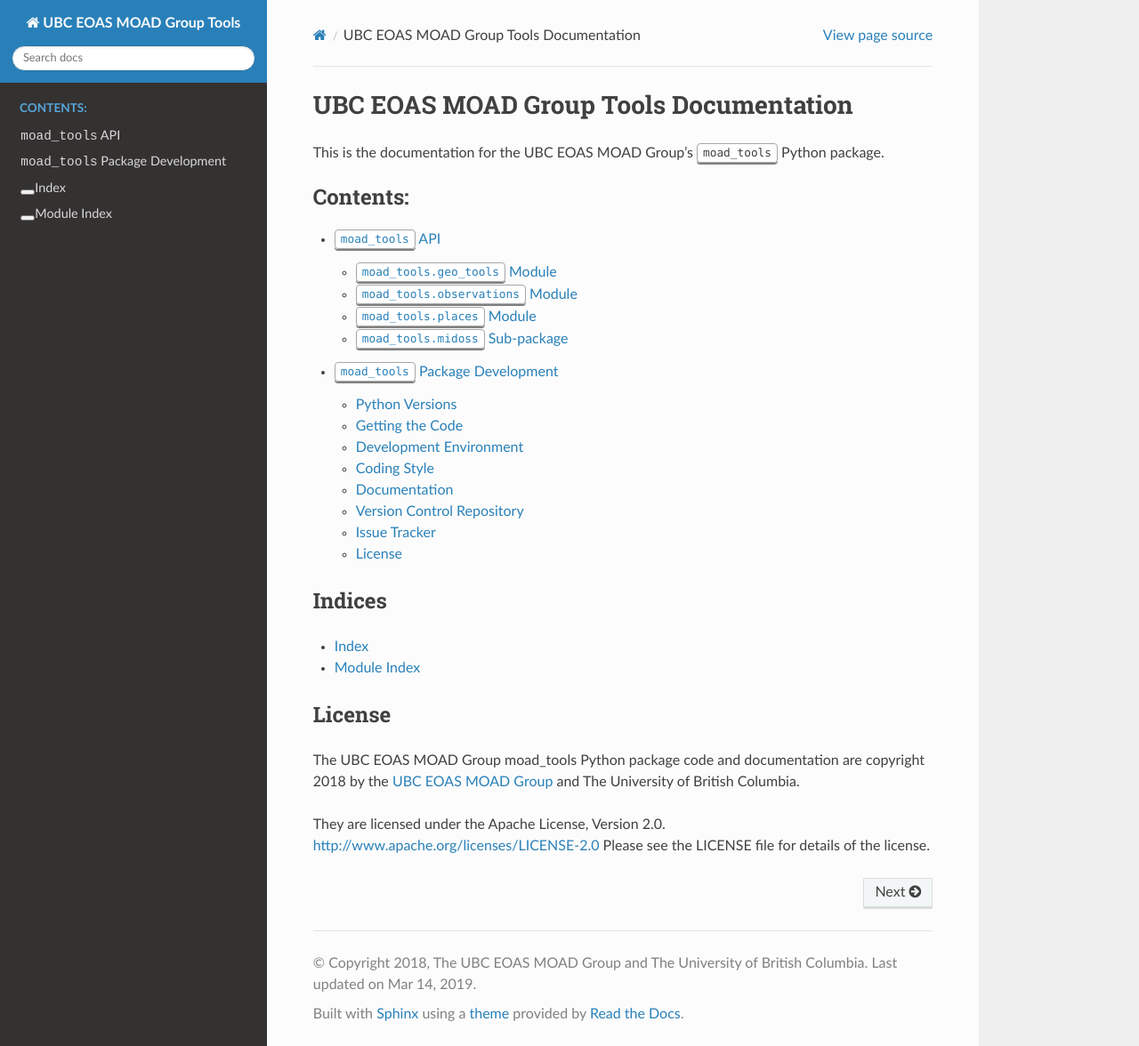
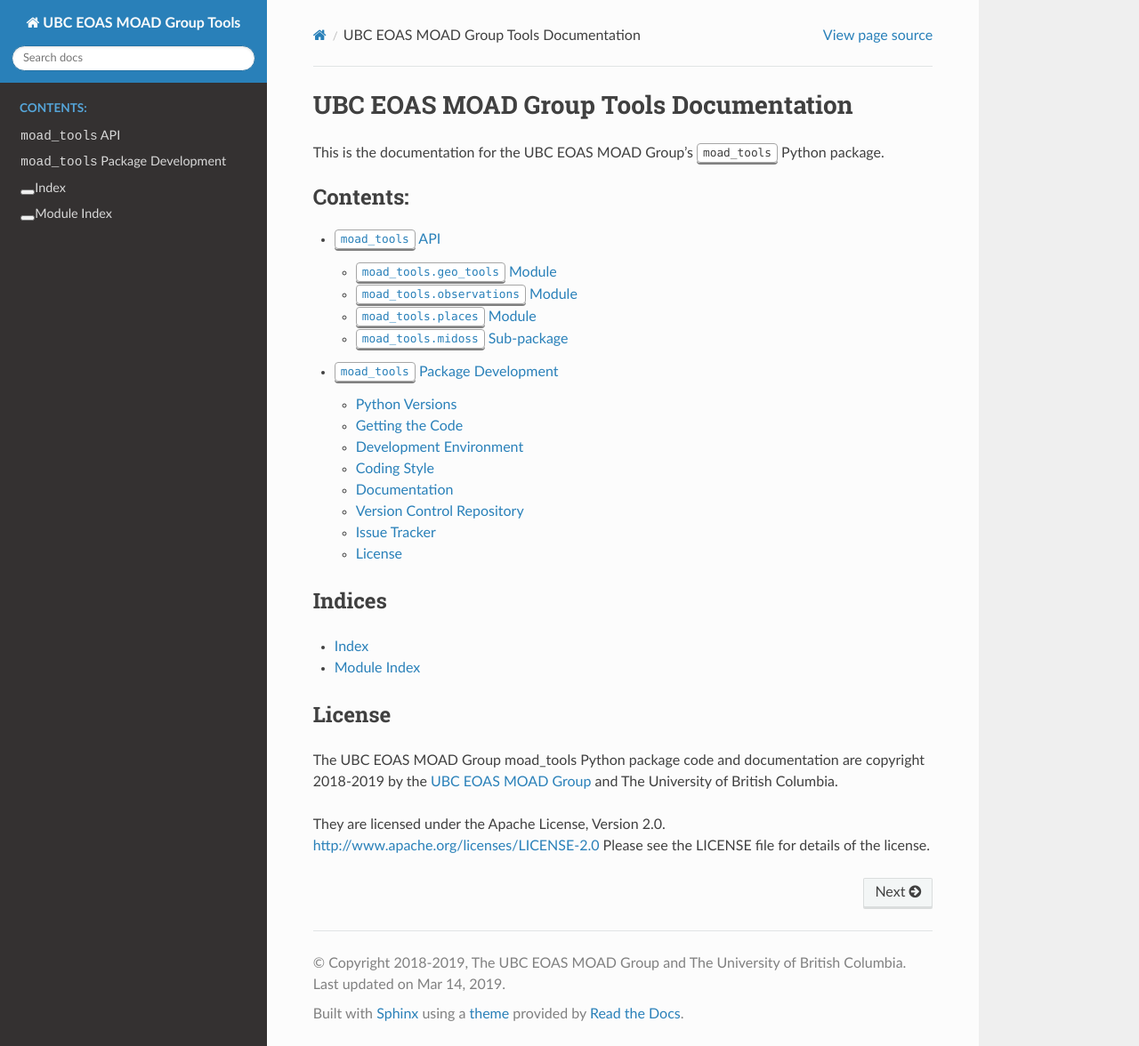
Before and after one commit to UBC-MOAD/moad_tools, a Sphinx documentation site: the page built from docs/index.rst, in a window 1280 px wide and 1176 px high. Shown: the whole window at 89% size. Built offline with Sphinx 7.4.7 and the Read the Docs theme 2.0.0, drawn with Linux system fonts in a browser that asks for light colours; the version number could not be read and is left out.

Commit message:
Add 2019 to copyright years range.

```diff
--- a/README.rst
+++ b/README.rst
@@ -39,7 +39,7 @@ License
     :target: https://www.apache.org/licenses/LICENSE-2.0
     :alt: Licensed under the Apache License, Version 2.0
 
-The UBC EOAS MOAD Group Tools package and documentation are copyright 2018 by the UBC EOAS MOAD Group and The University of British Columbia.
+The UBC EOAS MOAD Group Tools package and documentation are copyright 2018-2019 by the UBC EOAS MOAD Group and The University of British Columbia.
 
 They are licensed under the Apache License, Version 2.0.
 http://www.apache.org/licenses/LICENSE-2.0
--- a/__pkg_metadata__.py
+++ b/__pkg_metadata__.py
@@ -1,4 +1,4 @@
-# Copyright 2018 The UBC EOAS MOAD Group
+# Copyright 2018-2019 The UBC EOAS MOAD Group
 # and The University of British Columbia
 
 # Licensed under the Apache License, Version 2.0 (the "License");
--- a/docs/conf.py
+++ b/docs/conf.py
@@ -11,7 +11,8 @@
 # If extensions (or modules to document with autodoc) are in another directory,
 # add these directories to sys.path here. If the directory is relative to the
 # documentation root, use os.path.abspath to make it absolute, like shown here.
-#
+
+import datetime
 import os
 import sys
 
@@ -21,7 +22,11 @@ sys.path.insert(0, os.path.abspath(".."))
 # -- Project information -----------------------------------------------------
 
 project = "UBC EOAS MOAD Group Tools"
-copyright = "2018, The UBC EOAS MOAD Group and The University of British Columbia"
+author = "The UBC EOAS MOAD Group and The University of British Columbia"
+copyright_years = (
+    "2018" if datetime.date.today().year == 2018 else f"2018-{datetime.date.today():%Y}"
+)
+copyright = f"{copyright_years}, {author}"
 
 # The short X.Y version.
 from moad_tools import __pkg_metadata__
--- a/docs/index.rst
+++ b/docs/index.rst
@@ -1,4 +1,4 @@
-.. Copyright 2018 The UBC EOAS MOAD Group
+.. Copyright 2018-2019 The UBC EOAS MOAD Group
 .. and The University of British Columbia
 ..
 .. Licensed under the Apache License, Version 2.0 (the "License");
--- a/docs/license_description.txt
+++ b/docs/license_description.txt
@@ -1,7 +1,7 @@
 License
 =======
 
-The UBC EOAS MOAD Group moad_tools Python package code and documentation are copyright 2018 by the `UBC EOAS MOAD Group`_ and The University of British Columbia.
+The UBC EOAS MOAD Group moad_tools Python package code and documentation are copyright 2018-2019 by the `UBC EOAS MOAD Group`_ and The University of British Columbia.
 
 They are licensed under the Apache License, Version 2.0.
 http://www.apache.org/licenses/LICENSE-2.0
--- a/docs/pkg_development.rst
+++ b/docs/pkg_development.rst
@@ -1,4 +1,4 @@
-.. Copyright 2018 The UBC EOAS MOAD Group
+.. Copyright 2018-2019 The UBC EOAS MOAD Group
 .. and The University of British Columbia
 ..
 .. Licensed under the Apache License, Version 2.0 (the "License");
@@ -346,7 +346,7 @@ License
     :target: https://www.apache.org/licenses/LICENSE-2.0
     :alt: Licensed under the Apache License, Version 2.0
 
-The UBC EOAS MOAD Group moad_tools Python package code and documentation are copyright 2018 by the `UBC EOAS MOAD Group`_ and The University of British Columbia.
+The UBC EOAS MOAD Group moad_tools Python package code and documentation are Copyright 2018-2019 by the `UBC EOAS MOAD Group`_ and The University of British Columbia.
 
 They are licensed under the Apache License, Version 2.0.
 http://www.apache.org/licenses/LICENSE-2.0
--- a/setup.py
+++ b/setup.py
@@ -1,4 +1,4 @@
-# Copyright 2018 The UBC EOAS MOAD Group
+# Copyright 2018-2019 The UBC EOAS MOAD Group
 # and The University of British Columbia
 
 # Licensed under the Apache License, Version 2.0 (the "License");
```
Also changed, not shown: 6 other files.
